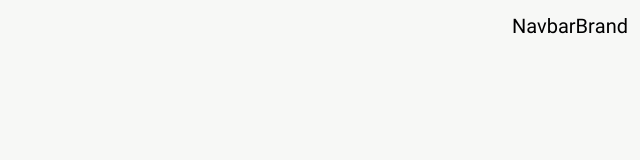
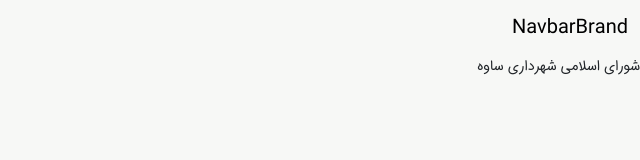
Before and after one commit to nobahar-dev/SavehCouncilFront, a plain HTML site: page index.html in a window 1280 px wide. Shown: the whole page, without its empty margins (640-1280 px from the left). Drawn offline with Linux system fonts and the light colour scheme.

Commit message:
11.17.2026.2

```diff
--- a/index.html
+++ b/index.html
@@ -15,6 +15,10 @@
         </div>
     </nav>
 
+    <main class="main">
+        <p>شورای اسلامی شهرداری ساوه</p>
+    </main>
+
 <script src="resources/js/bootstrap.bundle.min.js"></script>
 <script src="resources/js/main.js"></script>
 </body>
```
